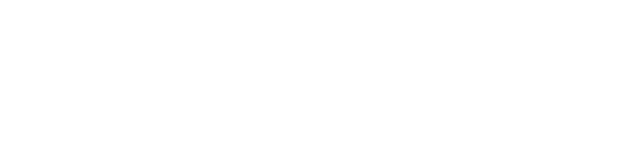
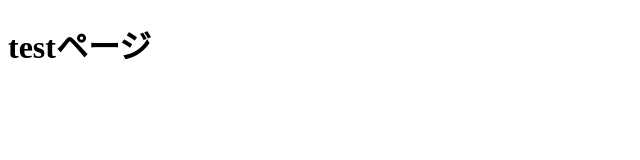
Before and after one commit to lmimsra/CordovaApp, a website: page www/myapp/test.html in a window 1280 px wide. Shown: the whole page, without its empty margins (0-640 px from the left). Drawn offline with Linux system fonts and the light colour scheme.

```diff
--- a/www/myapp/test.html
+++ b/www/myapp/test.html
@@ -5,6 +5,6 @@
     <title>testPage</title>
 </head>
 <body>
-<h1></h1>
+<h1>testページ</h1>
 </body>
 </html>
```
Also changed, not shown: www/index.html (+0 -1 lines), README.md, 2 other files.
